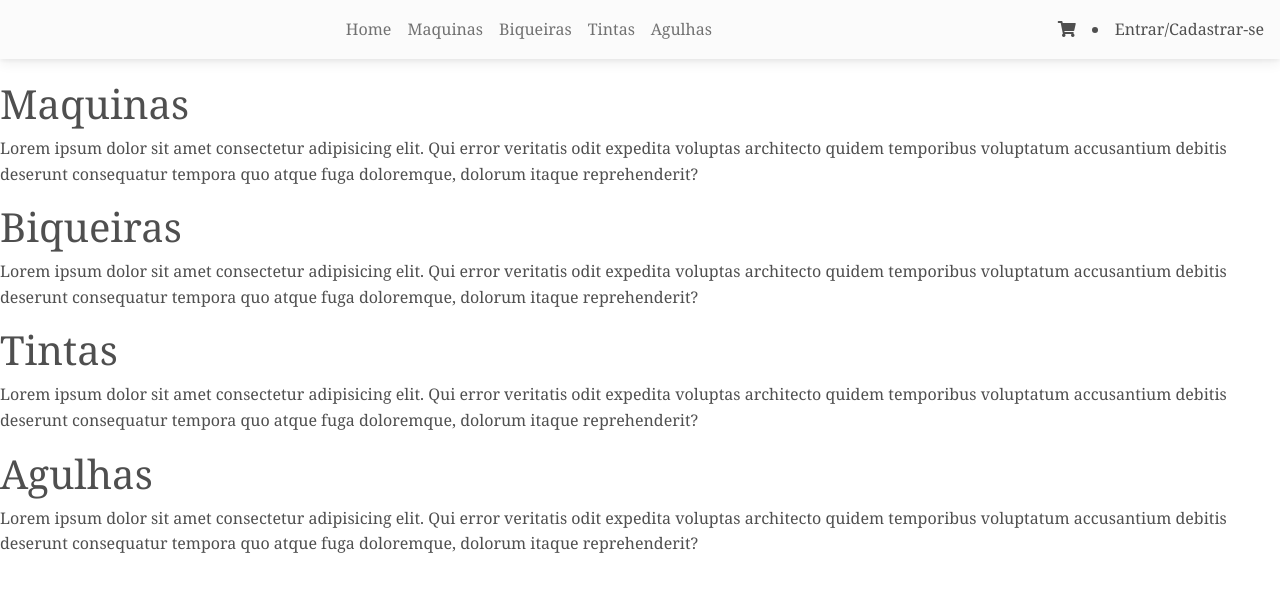
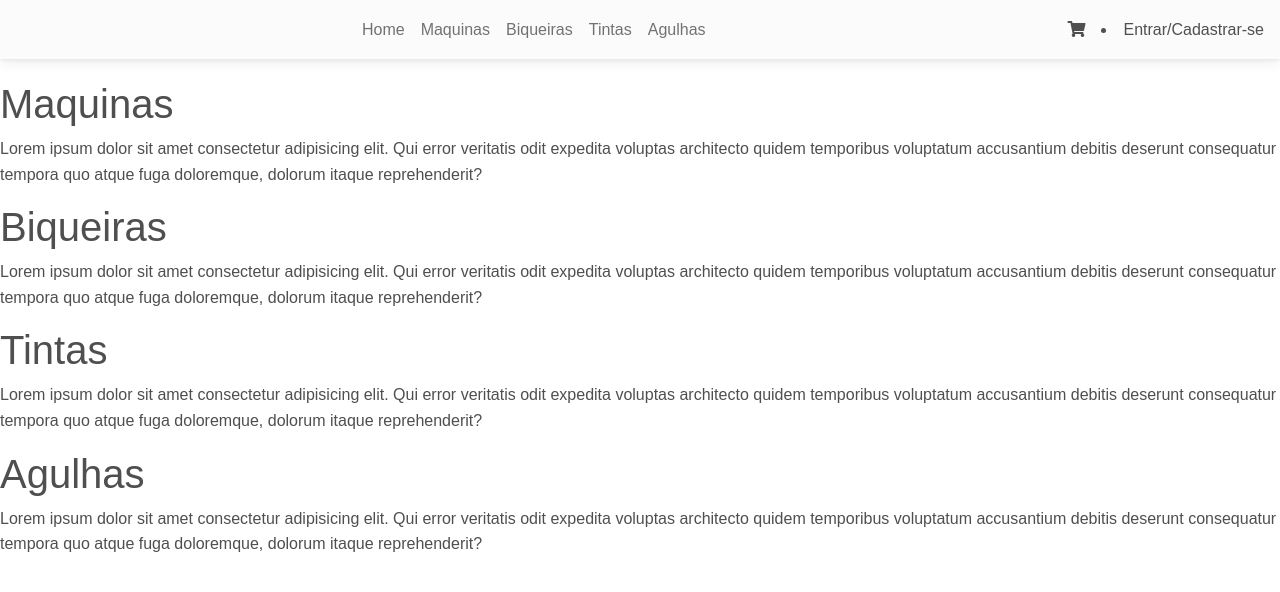
Before and after one commit to matheusEmanoels/EcommerceTattoo, a plain HTML site: page index.html in a window 1280 px wide. Drawn offline with nearby package versions, Linux system fonts and the light colour scheme.

Commit message:
Update style.css

```diff
--- a/css/style.css
+++ b/css/style.css
@@ -1,7 +1,7 @@
 *{
     margin: 0;
     padding: 0;
-    font-family: Georgia, 'Times New Roman', Times, sans-serif;
+    font-family: 'Source Sans Pro',sans-serif;
 }
 
 
```
